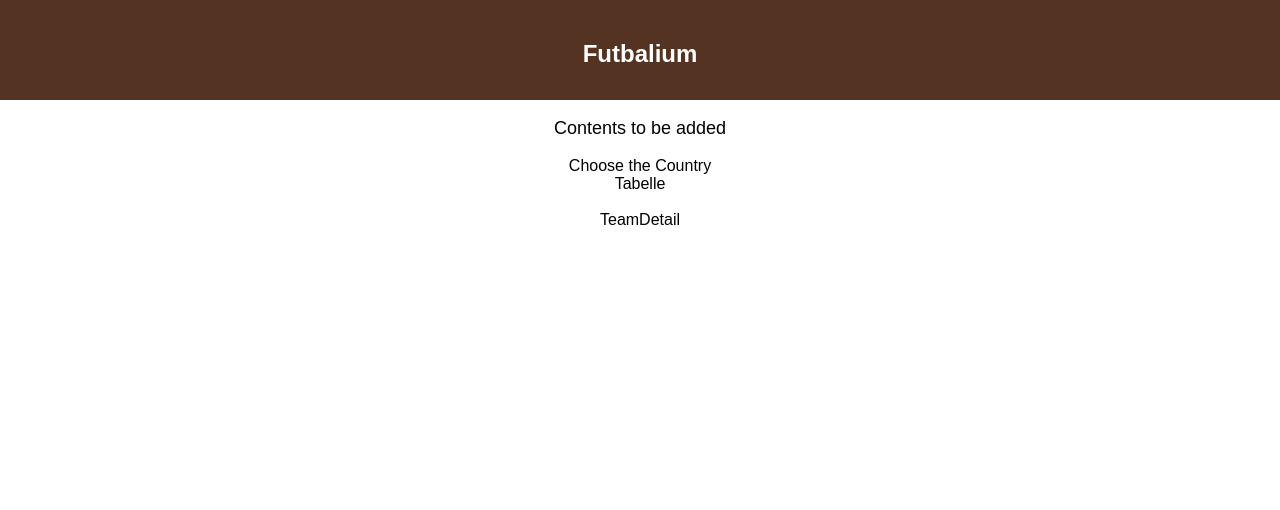
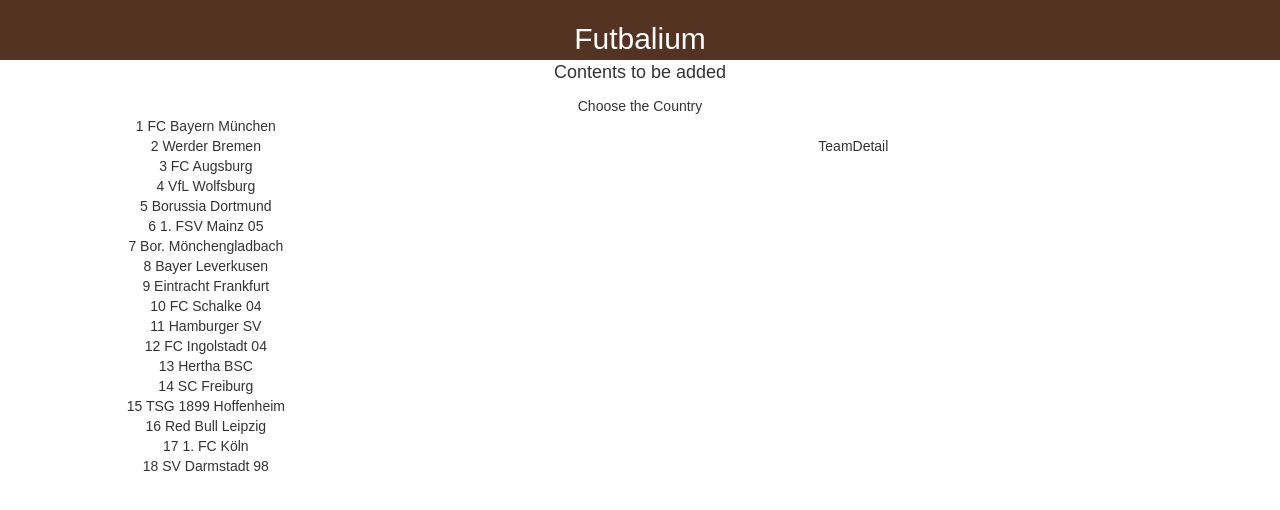
Before and after one commit to yabbes/football-react, a React (Create React App) app: page / in a window 1280 px wide. Shown: the top 510 px of the page. Built offline with nearby package versions, Linux system fonts and the light colour scheme.

Commit message:
fertig mit mockuptabelle

```diff
--- a/package.json
+++ b/package.json
@@ -1,8 +1,10 @@
 {
-  "name": "playground",
+  "name": "futbalium",
   "version": "0.1.0",
   "private": true,
   "dependencies": {
+    "bootstrap": "^3.3.7",
+    "jquery": "^3.2.1",
     "react": "^15.6.1",
     "react-dom": "^15.6.1",
     "react-scripts": "1.0.10"
--- a/public/index.html
+++ b/public/index.html
@@ -10,6 +10,11 @@
     -->
     <link rel="manifest" href="%PUBLIC_URL%/manifest.json">
     <link rel="shortcut icon" href="%PUBLIC_URL%/favicon.ico">
+
+    <!-- Bootstrap -->
+    <link href="https://maxcdn.bootstrapcdn.com/bootstrap/3.3.7/css/bootstrap.min.css" rel="stylesheet" integrity="sha384-BVYiiSIFeK1dGmJRAkycuHAHRg32OmUcww7on3RYdg4Va+PmSTsz/K68vbdEjh4u" crossorigin="anonymous">
+
+
     <!--
       Notice the use of %PUBLIC_URL% in the tags above.
       It will be replaced with the URL of the `public` folder during the build.
@@ -19,7 +24,7 @@
       work correctly both with client-side routing and a non-root public URL.
       Learn how to configure a non-root public URL by running `npm run build`.
     -->
-    <title>React App</title>
+    <title>Futbalium</title>
   </head>
   <body>
     <noscript>
--- a/src/App.css
+++ b/src/App.css
@@ -6,12 +6,15 @@
 .App-header {
   background-color: #532;
   height: 60px;
-  padding: 20px;
+  padding: 2px;
+
   color: white;
+
 }
 
 .App-intro {
   font-size: large;
+
 }
 
 @keyframes App-logo-spin {
--- a/src/App.js
+++ b/src/App.js
@@ -1,5 +1,6 @@
 import React, { Component } from 'react';
 import './App.css';
+
 
 /* Import components */
 import Table from './components/Table';
@@ -19,9 +20,13 @@
       teamSelect: false,
       teamId: null,
     };
-    this.getLeagueData('de');
+
   }
-
+  componentDidMount() {
+    if (this.state.leagueData.length == 0){
+      this.getLeagueData('de');
+    }
+  }
   getLeagueData(country) {
     console.log(dataMockup);
     this.setState({
@@ -59,7 +64,7 @@
         Contents to be added
         </p>
         <CountrySelect />
-        <Table />
+        <Table leagueData={this.state.leagueData}/>
         <br />
         <TeamDetail />
       </div>
--- a/src/components/Table.js
+++ b/src/components/Table.js
@@ -4,10 +4,23 @@
     constructor(props){
         super(props);
     }
+
     render () {
+        var team = this.props.leagueData.map((team, i) => {
+            return (
+                <li key={team.teamName}>
+                    {i+1} {team.teamName}
+                </li>
+            );
+            }
+        )
+
+
         return (
             <div className="league_table">
-                Tabelle
+                <ul className="col-md-4 list-group">
+                    {team}
+                </ul>
             </div>
         );
     }
```
Also changed, not shown: 1 other file (tests, documents, lock files or other folders).
